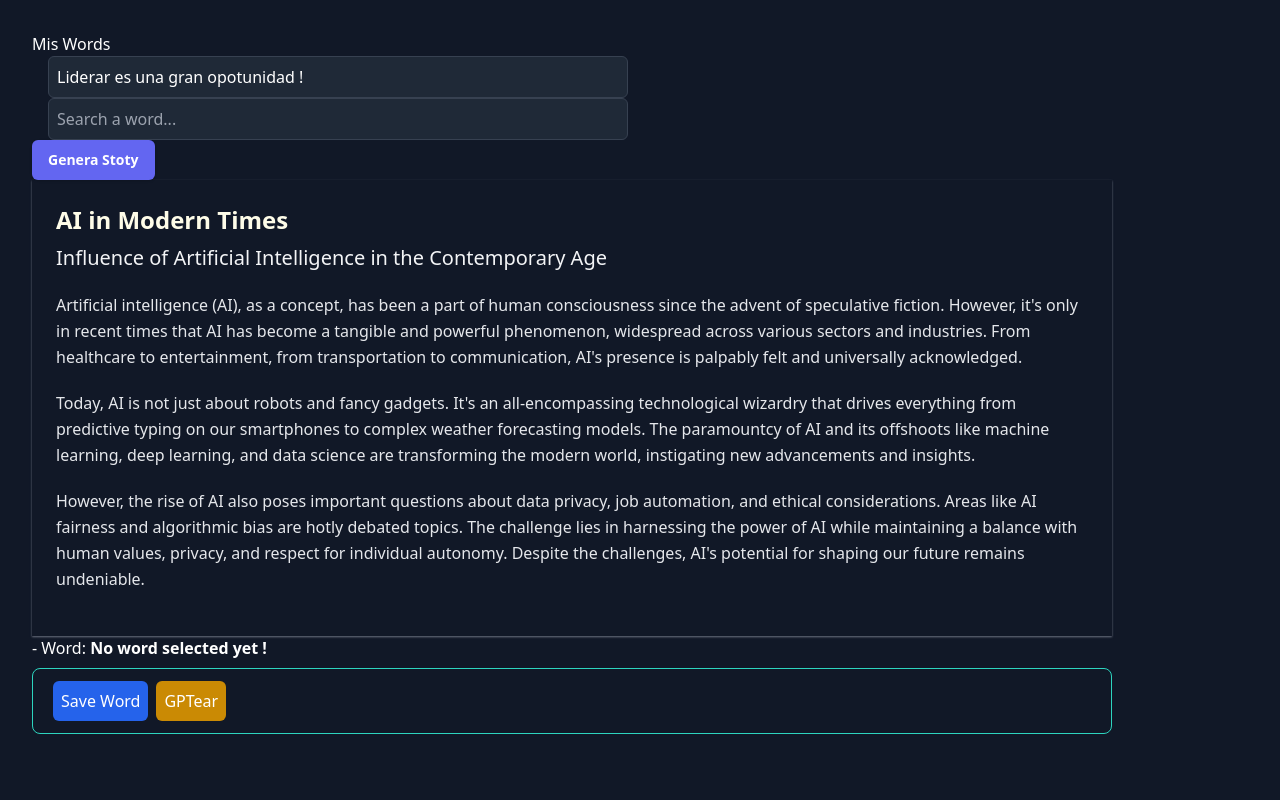
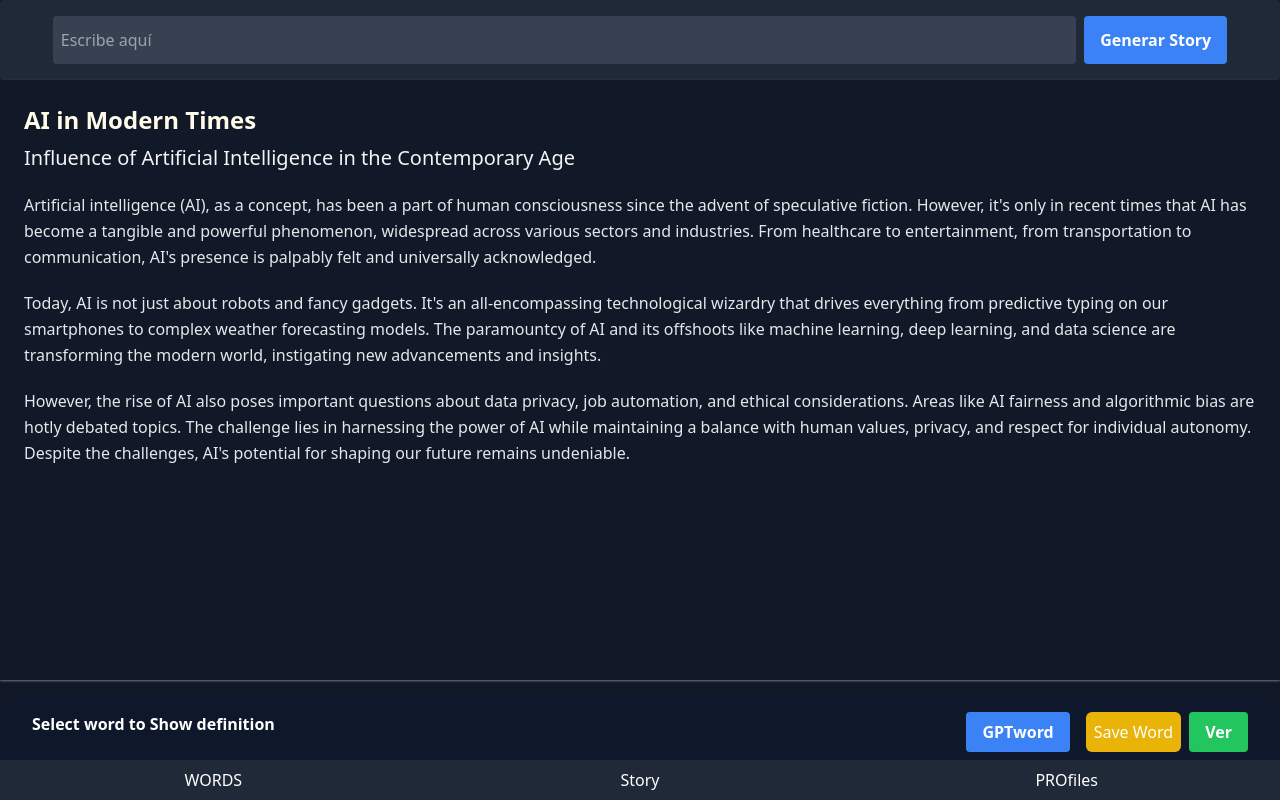
Before and after one commit to alexandernovadev/iaenglish, a Next.js app: page / in a window 1280 px wide. Built offline with nearby package versions, Linux system fonts and the light colour scheme.

Commit message:
Refactor UI

```diff
--- /dev/null
+++ b/src/components/molecules/NavbarMain.tsx
@@ -0,0 +1,29 @@
+import React from "react";
+import NextLink from "next/link";
+
+export const NavbarMain = () => {
+  return (
+    <div className="fixed inset-x-0 bottom-0 bg-gray-800 text-white">
+      <div className="flex justify-between">
+        <NextLink
+          href="/mywords"
+          className="w-full text-center py-2 hover:bg-gray-700"
+        >
+          WORDS
+        </NextLink>
+        <NextLink
+          href="/"
+          className="w-full text-center py-2 hover:bg-gray-700"
+        >
+          Story
+        </NextLink>
+        <NextLink
+          href="/profile"
+          className="w-full text-center py-2 hover:bg-gray-700"
+        >
+          PROfiles
+        </NextLink>
+      </div>
+    </div>
+  );
+};
--- a/src/components/molecules/WordCard.tsx
+++ b/src/components/molecules/WordCard.tsx
@@ -5,6 +5,8 @@
   word: Word;
 }
 export const WordCard = ({ word }: Props) => {
+  console.log("HOLLLA");
+
   const speakWord = () => {
     const speech = new SpeechSynthesisUtterance(word.word);
     window.speechSynthesis.speak(speech);
--- a/src/pages/Home.tsx
+++ b/src/pages/Home.tsx
@@ -1,7 +1,194 @@
+import { WordCard } from "@/components/molecules/WordCard";
+import { useGenertateStoryJsonGPT } from "@/hooks/story/useGenertateStoryJsonGPT";
+import { useGetWordJsonGPT } from "@/hooks/word/useGetWordJsonGPT";
+import { useGetWordsDb } from "@/hooks/word/useGetWordsDb";
+import { useSaveWordtoDb } from "@/hooks/word/useSaveWordtoDb";
+import { useEffect, useState } from "react";
+import NextLink from "next/link";
+import { MSG_NO_WORD } from "@/constanst/wordsCommon";
+
 export default function Home() {
+  const [inputWord, setInputWord] = useState("");
+  const [storyUser, setStoryUser] = useState(
+    "Liderar es una gran opotunidad !"
+  );
+
+  const { getStory, isErrorGetStory, isLoadingGetStory, story, setStory } =
+    useGenertateStoryJsonGPT();
+
+  const { callGPT, isError, isLoading, wordGPTJSON, setWordGPTJSON } =
+    useGetWordJsonGPT();
+
+
+  const { getWordsDB, isErrorGetWord, isLoadingGetWord, words } =
+    useGetWordsDb();
+  const {
+    saveWordDB,
+    isError: isErrorDB,
+    isLoading: isLoadingDB,
+  } = useSaveWordtoDb();
+
+  useEffect(() => {
+    setStory((s) => ({ ...s, topicUser: storyUser }));
+  }, [storyUser]);
+
+  const handleMouseUp = async () => {
+    const selectedText = window.getSelection()?.toString();
+    if (selectedText) {
+      setInputWord(selectedText);
+      speakWord(selectedText);
+    }
+  };
+
+  const handleSubmit = async (event: any) => {
+    event.preventDefault(); // Previene el comportamiento predeterminado del formulario
+    const response = await fetch(`/api/datatest?query=${inputWord}`);
+    const data = await response.json();
+    console.log(data);
+  };
+
+  const speakWord = (word: string) => {
+    const speech = new SpeechSynthesisUtterance(word);
+    window.speechSynthesis.speak(speech);
+  };
+
   return (
-    <div className="h-screen overflow-auto bg-gray-900 text-white p-8 flex">
-      WQUEES EDGTOn???
+    <div
+      className="h-screen overflow-auto bg-gray-900 text-white p-8"
+      onMouseUp={handleMouseUp}
+    >
+      <NextLink href="/mywords" passHref>
+        Mis Words
+      </NextLink>
+
+      <section className="w-[1080px]  ">
+        <div>
+          <input
+            type="text"
+            value={storyUser}
+            onChange={(e) => {
+              setStoryUser(e.target.value);
+              setStory((s) => ({ ...s, topicUser: e.target.value }));
+            }}
+            className="p-2 bg-gray-800 border border-gray-700 rounded-md w-[580px] mx-4"
+          />
+
+          <form onSubmit={handleSubmit}>
+            <input
+              type="Buscar"
+              value={inputWord}
+              onChange={(e) => setInputWord(e.target.value)}
+              placeholder="Search a word..."
+              className="p-2 bg-gray-800 border border-gray-700 rounded-md w-[580px] mx-4"
+            />
+            {/* Other form elements (if any) */}
+          </form>
+          <button
+            type="button"
+            onClick={() => getStory()}
+            className="inline-flex items-center px-4 py-2 font-semibold leading-6 text-sm shadow rounded-md text-white bg-indigo-500 hover:bg-indigo-400 transition ease-in-out duration-150 cursor-not-allowed"
+            disabled={isLoading}
+          >
+            {isLoading && (
+              <svg
+                className="animate-spin -ml-1 mr-3 h-5 w-5 text-white"
+                xmlns="http://www.w3.org/2000/svg"
+                fill="none"
+                viewBox="0 0 24 24"
+              >
+                <circle
+                  className="opacity-25"
+                  cx="12"
+                  cy="12"
+                  r="10"
+                  stroke="currentColor"
+                  stroke-width="4"
+                ></circle>
+                <path
+                  className="opacity-75"
+                  fill="currentColor"
+                  d="M4 12a8 8 0 018-8V0C5.373 0 0 5.373 0 12h4zm2 5.291A7.962 7.962 0 014 12H0c0 3.042 1.135 5.824 3 7.938l3-2.647z"
+                ></path>
+              </svg>
+            )}
+            Genera Stoty
+          </button>
+        </div>
+        <div className="p-6 bg-gray-900 shadow-sm shadow-gray-500">
+          <h1 className="text-2xl font-bold text-yellow-50 mb-2">
+            {story.title}
+          </h1>
+          <h4 className="text-xl text-gray-100 mb-4">{story.subtitle}</h4>
+
+          {story.paragraphs?.map((p, i) => (
+            <p
+              key={`${i}-story-p`}
+              className="text-gray-200 text-base leading-relaxed my-5"
+            >
+              {p}
+            </p>
+          ))}
+        </div>
+        {isLoading ||
+          isLoadingDB ||
+          (isLoadingGetStory && (
+            <h1 className="text-2xl font-bold">
+              !
+              {isLoading
+                ? "GPT think word "
+                : isLoadingDB
+                ? "Saving "
+                : " Story loading "}
+            </h1>
+          ))}
+        - Word: <b>{inputWord || "No word selected yet !"}</b>
+        <form
+          onSubmit={() => {}}
+          className="mb-4 mt-2 flex border-teal-400 border p-3 rounded-lg"
+        >
+          {wordGPTJSON?.word !== MSG_NO_WORD && (
+            <button
+              onClick={() => wordGPTJSON && saveWordDB(wordGPTJSON)}
+              disabled={isLoading}
+              type="button"
+              className="ml-2 p-2 bg-blue-600 hover:bg-blue-700 rounded-md"
+            >
+              Save Word
+            </button>
+          )}
+
+          <button
+            type="button"
+            onClick={() => callGPT(inputWord)}
+            disabled={isLoading}
+            className="ml-2 p-2 bg-yellow-600 hover:bg-yellow-700 rounded-md flex gap-3"
+          >
+            GPTear
+            {isLoading && (
+              <div role="status">
+                <svg
+                  aria-hidden="true"
+                  className="w-8 h-8 text-gray-200 animate-spin dark:text-gray-600 fill-blue-600"
+                  viewBox="0 0 100 101"
+                  fill="none"
+                  xmlns="http://www.w3.org/2000/svg"
+                >
+                  <path
+                    d="M100 50.5908C100 78.2051 77.6142 100.591 50 100.591C22.3858 100.591 0 78.2051 0 50.5908C0 22.9766 22.3858 0.59082 50 0.59082C77.6142 0.59082 100 22.9766 100 50.5908ZM9.08144 50.5908C9.08144 73.1895 27.4013 91.5094 50 91.5094C72.5987 91.5094 90.9186 73.1895 90.9186 50.5908C90.9186 27.9921 72.5987 9.67226 50 9.67226C27.4013 9.67226 9.08144 27.9921 9.08144 50.5908Z"
+                    fill="currentColor"
+                  />
+                  <path
+                    d="M93.9676 39.0409C96.393 38.4038 97.8624 35.9116 97.0079 33.5539C95.2932 28.8227 92.871 24.3692 89.8167 20.348C85.8452 15.1192 80.8826 10.7238 75.2124 7.41289C69.5422 4.10194 63.2754 1.94025 56.7698 1.05124C51.7666 0.367541 46.6976 0.446843 41.7345 1.27873C39.2613 1.69328 37.813 4.19778 38.4501 6.62326C39.0873 9.04874 41.5694 10.4717 44.0505 10.1071C47.8511 9.54855 51.7191 9.52689 55.5402 10.0491C60.8642 10.7766 65.9928 12.5457 70.6331 15.2552C75.2735 17.9648 79.3347 21.5619 82.5849 25.841C84.9175 28.9121 86.7997 32.2913 88.1811 35.8758C89.083 38.2158 91.5421 39.6781 93.9676 39.0409Z"
+                    fill="currentFill"
+                  />
+                </svg>
+                <span className="sr-only">Loading...</span>
+              </div>
+            )}
+          </button>
+        </form>
+        {wordGPTJSON && <WordCard word={wordGPTJSON} />}
+      </section>
     </div>
   );
 }
--- a/src/pages/index.tsx
+++ b/src/pages/index.tsx
@@ -1,125 +1,120 @@
-import { WordCard } from "@/components/molecules/WordCard";
+import React, { useEffect, useState } from "react";
+import { NavbarMain } from "@/components/molecules/NavbarMain";
 import { useGenertateStoryJsonGPT } from "@/hooks/story/useGenertateStoryJsonGPT";
 import { useGetWordJsonGPT } from "@/hooks/word/useGetWordJsonGPT";
-import { useGetWordsDb } from "@/hooks/word/useGetWordsDb";
+import { WordCard } from "@/components/molecules/WordCard";
+import { MSG_NO_WORD } from "@/constanst/wordsCommon";
 import { useSaveWordtoDb } from "@/hooks/word/useSaveWordtoDb";
-import { useEffect, useState } from "react";
-import NextLink from "next/link";
-import { MSG_NO_WORD } from "@/constanst/wordsCommon";
 
 export default function Home() {
-  const [inputWord, setInputWord] = useState("");
-  const [storyUser, setStoryUser] = useState(
-    "Liderar es una gran opotunidad !"
-  );
+  const [selectedWordUser, setSelectedWordUser] = useState("");
+  const [topicuser, setTopicuser] = useState("");
+  const [isExpanded, setIsExpanded] = useState(false);
+
+  const [speechUtterance, setSpeechUtterance] =
+    useState<SpeechSynthesisUtterance>();
 
   const { getStory, isErrorGetStory, isLoadingGetStory, story, setStory } =
     useGenertateStoryJsonGPT();
 
-  const { callGPT, isError, isLoading, wordGPTJSON, setWordGPTJSON } =
-    useGetWordJsonGPT();
-  const { getWordsDB, isErrorGetWord, isLoadingGetWord, words } =
-    useGetWordsDb();
+  const {
+    callGPT,
+    isError,
+    isLoading: isLoadGetWordGPT,
+    wordGPTJSON,
+    setWordGPTJSON,
+  } = useGetWordJsonGPT();
+
   const {
     saveWordDB,
     isError: isErrorDB,
     isLoading: isLoadingDB,
   } = useSaveWordtoDb();
 
-  useEffect(() => {
-    setStory((s) => ({ ...s, topicUser: storyUser }));
-  }, [storyUser]);
-
   const handleMouseUp = async () => {
     const selectedText = window.getSelection()?.toString();
-    if (selectedText) {
-      setInputWord(selectedText);
+    if (selectedText && selectedText.length > 1) {
+      // Validate if the user want know sinigal loike (. , "" ´ ' ... )
+      setSelectedWordUser(selectedText);
+      seachWordLocalDictionary();
       speakWord(selectedText);
     }
   };
 
-  const handleSubmit = async (event: any) => {
-    event.preventDefault(); // Previene el comportamiento predeterminado del formulario
-    const response = await fetch(`/api/datatest?query=${inputWord}`);
-    const data = await response.json();
-    console.log(data);
-
-    // setWords(data); // Actualiza el estado con los resultados de la búsqueda
-    // setWordGPTJSON( data[0] )
+  const speakWord = (word: string) => {
+    if (speechUtterance) {
+      speechUtterance.text = word;
+      window.speechSynthesis.speak(speechUtterance);
+    }
   };
 
-  const speakWord = (word: string) => {
-    const speech = new SpeechSynthesisUtterance(word);
-    window.speechSynthesis.speak(speech);
+  const handleOpenClick = () => {
+    setIsExpanded(!isExpanded); // Toggle the state
   };
 
   useEffect(() => {
-    // getWordsDB({});
-  }, [wordGPTJSON]);
+    const speechs = new SpeechSynthesisUtterance();
+    setSpeechUtterance(speechs);
+
+    return () => {
+      window.speechSynthesis.cancel();
+    };
+  }, []);
+
+  const seachWordLocalDictionary = async () => {
+    try {
+      const response = await fetch(`/api/datatest?query=${selectedWordUser}`);
+      const data = await response.json();
+      console.log(data.results[0]);
+      setWordGPTJSON(data.results[0]);
+    } catch (error) {
+      console.log("error ", error);
+    }
+  };
+
+  const seachWordGPTJson = async () => {
+    await callGPT(selectedWordUser);
+    console.log(wordGPTJSON);
+  };
+
+  const handleStory = async (event: any) => {
+    event.preventDefault();
+    setStory((s) => ({ ...s, topicUser: topicuser }));
+    await getStory();
+  };
 
   return (
+    <div className="h-screen overflow-y-scroll">
+      <div className="max-w-full">
+        <form
+          className={`flex bg-gray-800 p-4 rounded h-[10vh] justify-center ${
+            isLoadingGetStory ? "animate-pulse" : ""
+          }`}
+          onSubmit={handleStory}
+        >
+          <input
+            type="text"
+            className="focus:outline-none focus:ring-2 focus:ring-blue-500 w-full rounded p-2 mr-2 text-white bg-gray-700 placeholder-gray-400 max-w-[82%]"
+            placeholder="Escribe aquí"
+            disabled={isLoadingGetStory}
+            value={topicuser}
+            onChange={(e) => {
+              setTopicuser(e.target.value);
+              setStory((s) => ({ ...s, topicUser: e.target.value }));
+            }}
+          />
+          <button
+            disabled={isLoadingGetStory}
+            className="bg-blue-500 hover:bg-blue-700 text-white font-bold py-2 px-4 rounded"
+          >
+            {isLoadingGetStory ? "Thinking ..." : "Generar Story"}
+          </button>
+        </form>
+
         <div
-      className="h-screen overflow-auto bg-gray-900 text-white p-8"
+          className="p-6 bg-gray-900 shadow-sm shadow-gray-500 h-[75vh] overflow-x-scroll "
           onMouseUp={handleMouseUp}
         >
-      <NextLink href="/mywords" passHref>
-        Mis Words
-      </NextLink>
-
-      <section className="w-[1080px]  ">
-        <div>
-          <input
-            type="text"
-            value={storyUser}
-            onChange={(e) => {
-              setStoryUser(e.target.value);
-              setStory((s) => ({ ...s, topicUser: e.target.value }));
-            }}
-            className="p-2 bg-gray-800 border border-gray-700 rounded-md w-[580px] mx-4"
-          />
-
-          <form onSubmit={handleSubmit}>
-            <input
-              type="Buscar"
-              value={inputWord}
-              onChange={(e) => setInputWord(e.target.value)}
-              placeholder="Search a word..."
-              className="p-2 bg-gray-800 border border-gray-700 rounded-md w-[580px] mx-4"
-            />
-            {/* Other form elements (if any) */}
-          </form>
-          <button
-            type="button"
-            onClick={() => getStory()}
-            className="inline-flex items-center px-4 py-2 font-semibold leading-6 text-sm shadow rounded-md text-white bg-indigo-500 hover:bg-indigo-400 transition ease-in-out duration-150 cursor-not-allowed"
-            disabled={isLoading}
-          >
-            {isLoading && (
-              <svg
-                className="animate-spin -ml-1 mr-3 h-5 w-5 text-white"
-                xmlns="http://www.w3.org/2000/svg"
-                fill="none"
-                viewBox="0 0 24 24"
-              >
-                <circle
-                  className="opacity-25"
-                  cx="12"
-                  cy="12"
-                  r="10"
-                  stroke="currentColor"
-                  stroke-width="4"
-                ></circle>
-                <path
-                  className="opacity-75"
-                  fill="currentColor"
-                  d="M4 12a8 8 0 018-8V0C5.373 0 0 5.373 0 12h4zm2 5.291A7.962 7.962 0 014 12H0c0 3.042 1.135 5.824 3 7.938l3-2.647z"
-                ></path>
-              </svg>
-            )}
-            Genera Stoty
-          </button>
-        </div>
-        <div className="p-6 bg-gray-900 shadow-sm shadow-gray-500">
           <h1 className="text-2xl font-bold text-yellow-50 mb-2">
             {story.title}
           </h1>
@@ -134,66 +129,77 @@
             </p>
           ))}
         </div>
-        {isLoading ||
-          isLoadingDB ||
-          (isLoadingGetStory && (
-            <h1 className="text-2xl font-bold">
-              !
-              {isLoading
-                ? "GPT think word "
-                : isLoadingDB
-                ? "Saving "
-                : " Story loading "}
+        <div
+          className={`w-full flex justify-cente p-4 items-start flex-col rounded-t-3xl ${
+            isExpanded ? "bg-black" : "bg-slate-900"
+          }`}
+          style={{
+            position: "fixed",
+            bottom: 0,
+            height: isExpanded ? "95vh" : "13vh",
+            transition: "height 0.5s",
+            width: "100%",
+            overflowX: "scroll",
+          }}
+        >
+          <section className="w-full flex justify-between px-4">
+            {selectedWordUser ? (
+              <h1 className="text-3xl font-bold text-yellow-50 mb-2 max-w-2xl">
+                {selectedWordUser}
+                <span
+                  onClick={() => speakWord(selectedWordUser)}
+                  className="mx-4 cursor-pointer user-select-none"
+                >
+                  🔊
+                </span>
               </h1>
-          ))}
-        - Word: <b>{inputWord || "No word selected yet !"}</b>
-        <form
-          onSubmit={() => {}}
-          className="mb-4 mt-2 flex border-teal-400 border p-3 rounded-lg"
+            ) : (
+              <h1 className="text-1xl font-bold text-white mb-2 max-w-2xl">
+                Select word to Show definition
+              </h1>
+            )}
+
+            <div className="flex gap-2">
+              {isLoadGetWordGPT ? (
+                <h1 className="text-2xl font-bold text-white mb-2 max-w-2xl animate-pulse ">Thnkihs Word Definition ...</h1>
+              ) : (
+                <>
+                  <button
+                    onClick={seachWordGPTJson}
+                    className="bg-blue-500 hover:bg-blue-700 text-white font-bold py-2 px-4 rounded"
                   >
+                    GPTword
+                  </button>
+
                   {wordGPTJSON?.word !== MSG_NO_WORD && (
                     <button
                       onClick={() => wordGPTJSON && saveWordDB(wordGPTJSON)}
-              disabled={isLoading}
+                      disabled={isLoadGetWordGPT}
                       type="button"
-              className="ml-2 p-2 bg-blue-600 hover:bg-blue-700 rounded-md"
+                      className="ml-2 p-2 bg-yellow-500 hover:bg-yellow-700 rounded-md text-white "
                     >
                       Save Word
                     </button>
                   )}
 
                   <button
-            type="button"
-            onClick={() => callGPT(inputWord)}
-            disabled={isLoading}
-            className="ml-2 p-2 bg-yellow-600 hover:bg-yellow-700 rounded-md flex gap-3"
+                    onClick={handleOpenClick}
+                    className={`${isExpanded ?'bg-red-500 hover:bg-red-700':'bg-green-500 hover:bg-green-700'} text-white font-bold py-2 px-4 rounded`}
                   >
-            GPTear
-            {isLoading && (
-              <div role="status">
-                <svg
-                  aria-hidden="true"
-                  className="w-8 h-8 text-gray-200 animate-spin dark:text-gray-600 fill-blue-600"
-                  viewBox="0 0 100 101"
-                  fill="none"
-                  xmlns="http://www.w3.org/2000/svg"
-                >
-                  <path
-                    d="M100 50.5908C100 78.2051 77.6142 100.591 50 100.591C22.3858 100.591 0 78.2051 0 50.5908C0 22.9766 22.3858 0.59082 50 0.59082C77.6142 0.59082 100 22.9766 100 50.5908ZM9.08144 50.5908C9.08144 73.1895 27.4013 91.5094 50 91.5094C72.5987 91.5094 90.9186 73.1895 90.9186 50.5908C90.9186 27.9921 72.5987 9.67226 50 9.67226C27.4013 9.67226 9.08144 27.9921 9.08144 50.5908Z"
-                    fill="currentColor"
-                  />
-                  <path
-                    d="M93.9676 39.0409C96.393 38.4038 97.8624 35.9116 97.0079 33.5539C95.2932 28.8227 92.871 24.3692 89.8167 20.348C85.8452 15.1192 80.8826 10.7238 75.2124 7.41289C69.5422 4.10194 63.2754 1.94025 56.7698 1.05124C51.7666 0.367541 46.6976 0.446843 41.7345 1.27873C39.2613 1.69328 37.813 4.19778 38.4501 6.62326C39.0873 9.04874 41.5694 10.4717 44.0505 10.1071C47.8511 9.54855 51.7191 9.52689 55.5402 10.0491C60.8642 10.7766 65.9928 12.5457 70.6331 15.2552C75.2735 17.9648 79.3347 21.5619 82.5849 25.841C84.9175 28.9121 86.7997 32.2913 88.1811 35.8758C89.083 38.2158 91.5421 39.6781 93.9676 39.0409Z"
-                    fill="currentFill"
-                  />
-                </svg>
-                <span className="sr-only">Loading...</span>
+                    {!isExpanded ? "Ver" : "X"}
+                  </button>
+                </>
+              )}
             </div>
-            )}
-          </button>
-        </form>
+          </section>
+
+          <section className="w-[70vh] overflow-x-auto">
             {wordGPTJSON && <WordCard word={wordGPTJSON} />}
           </section>
         </div>
+      </div>
+
+      <NavbarMain />
+    </div>
   );
 }
--- a/src/styles/globals.css
+++ b/src/styles/globals.css
@@ -2,26 +2,8 @@
 @tailwind components;
 @tailwind utilities;
 
-:root {
-  --foreground-rgb: 0, 0, 0;
-  --background-start-rgb: 214, 219, 220;
-  --background-end-rgb: 255, 255, 255;
-}
-
-@media (prefers-color-scheme: dark) {
-  :root {
-    --foreground-rgb: 255, 255, 255;
-    --background-start-rgb: 0, 0, 0;
-    --background-end-rgb: 0, 0, 0;
-  }
-}
 
 body {
   color: rgb(var(--foreground-rgb));
-  background: linear-gradient(
-      to bottom,
-      transparent,
-      rgb(var(--background-end-rgb))
-    )
-    rgb(var(--background-start-rgb));
+  background: #101827;
 }
```
Also changed, not shown: src/pages/mywords.tsx (+24 -5 lines), 1 other file (tests, documents, lock files or other folders). Lines whose indentation alone changed are shown as unchanged.
